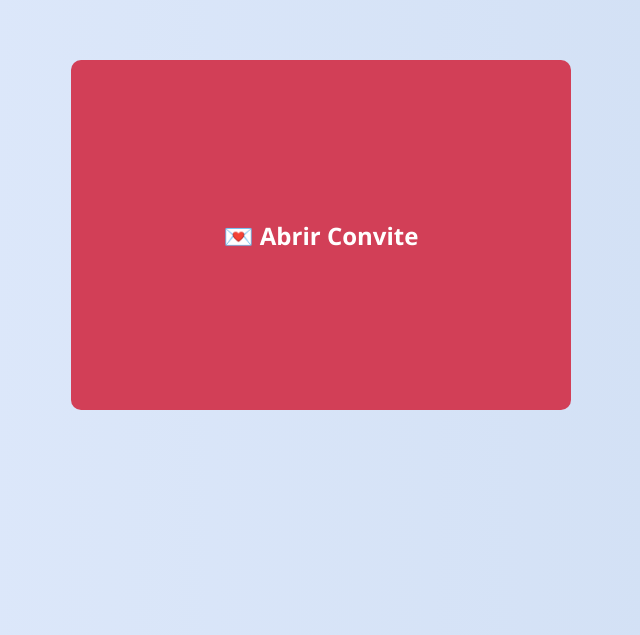
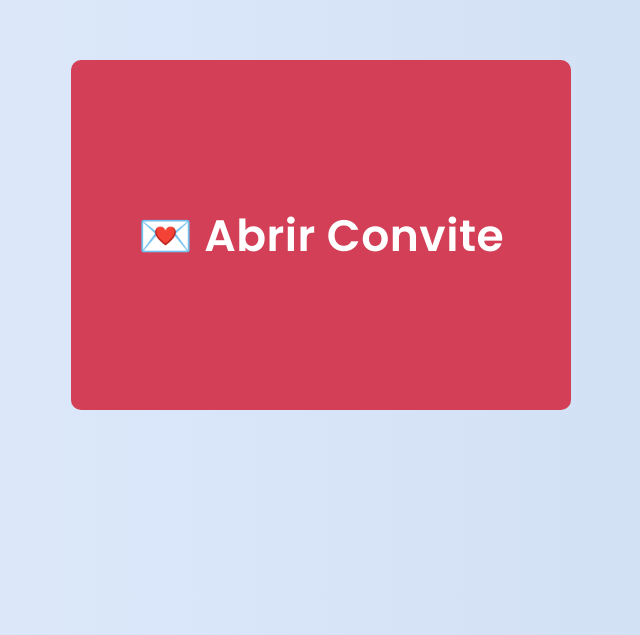
Before and after one commit to gustavoa88/cartao_virtual, a plain HTML site: page index.html in a window 1280 px wide. Shown: the part 165-800 px from the top of the page, without its empty margins (319-959 px from the left). Drawn offline with Linux system fonts and the light colour scheme.

Commit message:
Atualizar o index.html

```diff
--- a/index.html
+++ b/index.html
@@ -1,14 +1,19 @@
-
 <!DOCTYPE html>
 <html lang="pt-BR">
 <head>
   <meta charset="UTF-8" />
   <meta name="viewport" content="width=device-width, initial-scale=1.0" />
   <title>Convite Interativo</title>
+
+  <!-- Fonte Poppins -->
+  <link rel="preconnect" href="https://fonts.googleapis.com">
+  <link rel="preconnect" href="https://fonts.gstatic.com" crossorigin>
+  <link href="https://fonts.googleapis.com/css2?family=Poppins:wght@400;600&display=swap" rel="stylesheet">
+
   <style>
     body {
       margin: 0;
-      font-family: 'Segoe UI', sans-serif;
+      font-family: 'Poppins', 'Segoe UI', sans-serif;
       background: linear-gradient(to right, #e0eafc, #cfdef3);
       display: flex;
       align-items: center;
@@ -33,18 +38,21 @@
       transition: transform 1s ease;
     }
 
+    /* Frente do envelope */
     .envelope-front {
       background: #d23f57;
       display: flex;
       align-items: center;
       justify-content: center;
       color: white;
-      font-size: 24px;
       font-weight: bold;
+      font-size: clamp(28px, 5vw, 44px); /* Maior e responsivo */
+      letter-spacing: 0.5px;
       transform: rotateY(0deg);
       z-index: 2;
     }
 
+    /* Verso do envelope */
     .envelope-back {
       background: white;
       padding: 30px;
@@ -53,28 +61,33 @@
       overflow-y: auto;
     }
 
+    /* Animação de abertura */
     .envelope-container.open .envelope-front {
       transform: rotateY(180deg);
     }
-
     .envelope-container.open .envelope-back {
       transform: rotateY(0deg);
       z-index: 3;
     }
 
+    /* Título do convite */
     .envelope-back h2 {
       margin-top: 0;
       color: #d23f57;
     }
 
-    ul {
+    /* Lista de horários */
+    .envelope-back ul {
       padding-left: 20px;
+      margin: 0;
+    }
+    .envelope-back ul li {
+      margin-bottom: 8px;
+      font-size: clamp(14px, 1.6vw, 18px); /* Menor e responsivo */
+      line-height: 1.4;
     }
 
-    ul li {
-      margin-bottom: 8px;
-    }
-
+    /* Ícones */
     .icon {
       font-size: 18px;
       margin-right: 6px;
@@ -83,9 +96,12 @@
 </head>
 <body>
   <div class="envelope-container" onclick="this.classList.toggle('open')">
+    <!-- Frente -->
     <div class="envelope-front">
       💌 Abrir Convite
     </div>
+
+    <!-- Verso -->
     <div class="envelope-back">
       <h2>Convite Especial</h2>
       <p>Olá! Você foi convidada para um dia inesquecível!</p>
@@ -94,7 +110,7 @@
         <li>13:00 - 🌹 Casa das Rosas – passeio literário + jardim</li>
         <li>15:00 - 🖼️ Conhecer o MASP</li>
         <li>16:30 - 🏨 Check-in no Hotel Charlie Sintra Jardins</li>
-        <li>20:00 - 🍽️ Jantar romântico no Sal Gastronomia </li>
+        <li>20:00 - 🍽️ Jantar romântico no Sal Gastronomia</li>
         <li>22:00 - 🍷 Aproveitar o quarto</li>
       </ul>
       <p>Espero por você! 💌</p>
```
